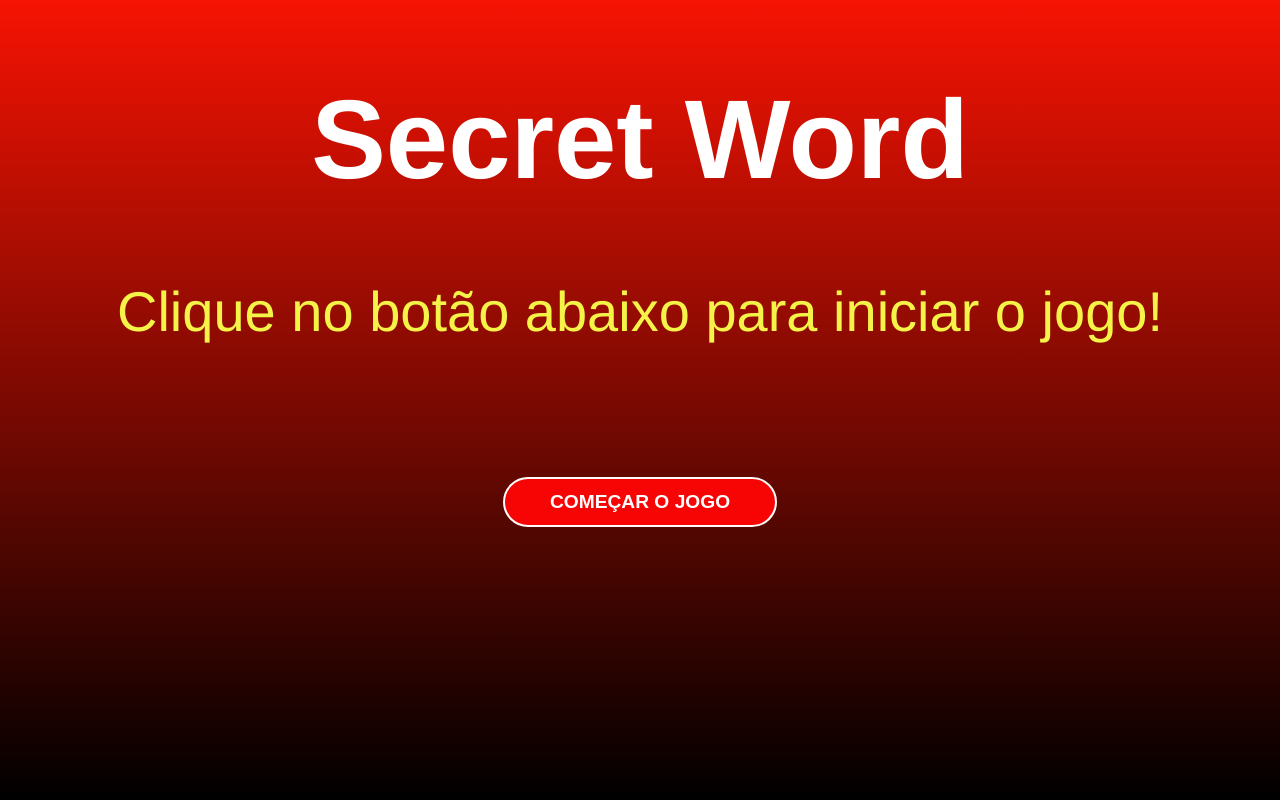
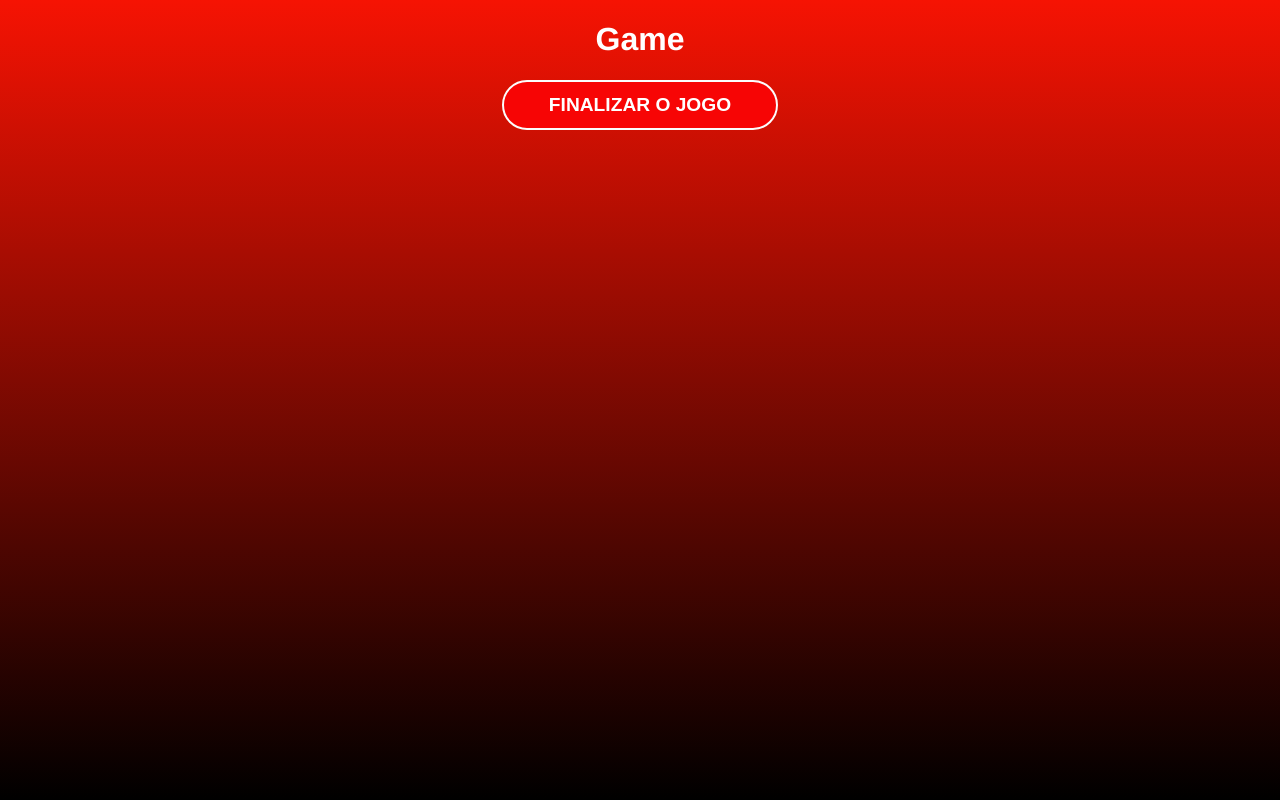
Before and after one commit to microsfire/React, a React (Vite) app in the folder 6_SECRET_WORD/secretWord/: page / in a window 1280 px wide. Both pictures are taken after a click on the button "COMEÇAR O JOGO". Built offline with nearby package versions, Linux system fonts and the light colour scheme.

Commit message:
criando funções do gamer

```diff
--- a/6_SECRET_WORD/secretWord/src/App.jsx
+++ b/6_SECRET_WORD/secretWord/src/App.jsx
@@ -20,17 +20,30 @@ const stages = [
 ]
 
 function App() {
-  const [gameState, setGameState] = useState(stages[0].name)
+  const [gameStage, setGameStage] = useState(stages[0].name)
   const [words] = useState(wordsList)
 
-  console.log(words)
+  // start the secret word game
+  const startGame = () => {
+  setGameStage(stages[1].name)
+}
+
+// processing the letter input
+const verifyLetter = () => {
+  setGameStage(stages[2].name)
+}
+
+// restart game
+const reset = () => {
+  setGameStage(stages[0].name)
+}
 
 
   return (
     <div className='App'>
-      {gameState === 'start' && <StartScreen />}
-      {gameState === 'game' && <Game />}
-      {gameState === 'end' && <GameOver />}
+      {gameStage === 'start' && <StartScreen  startGame={startGame}/>}
+      {gameStage === 'game' && <Game verifyLetter={verifyLetter}/>}
+      {gameStage === 'end' && <GameOver reset={reset} />}
 
     </div>
   )
--- a/6_SECRET_WORD/secretWord/src/components/Game.jsx
+++ b/6_SECRET_WORD/secretWord/src/components/Game.jsx
@@ -1,9 +1,10 @@
 import './Game.css'
 
-const Game = () => {
+const Game = ({verifyLetter}) => {
   return (
     <div>
-        Game
+        <h1>Game</h1>
+        <button onClick={verifyLetter}>Finalizar o jogo</button>
     </div>
   )
 }
--- a/6_SECRET_WORD/secretWord/src/components/GameOver.jsx
+++ b/6_SECRET_WORD/secretWord/src/components/GameOver.jsx
@@ -1,9 +1,10 @@
 import './GameOver.css'
 
-const GameOver = () => {
+const GameOver = ({reset}) => {
   return (
     <div>
-        GameOver
+        <h1>GameOver</h1>
+        <button onClick={reset}>Jogar novamente?</button>
     </div>
   )
 }
--- a/6_SECRET_WORD/secretWord/src/components/StartScreen.jsx
+++ b/6_SECRET_WORD/secretWord/src/components/StartScreen.jsx
@@ -1,11 +1,11 @@
 import './StartScreen.css'
 
-const StartScreen = () => {
+const StartScreen = ({startGame}) => {
   return (
     <div className="start">
         <h1>Secret Word</h1>
         <p>Clique no botão abaixo para iniciar o jogo!</p>
-        <button>Começar o jogo</button>
+        <button onClick={startGame}>Começar o jogo</button>
     </div>
   )
 }
```
